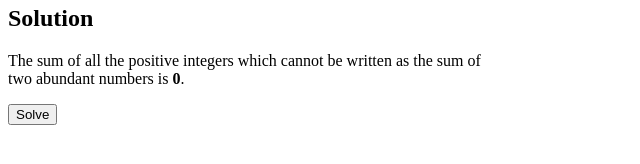
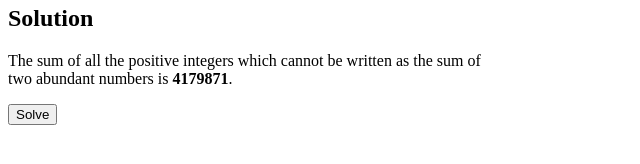
Before and after one commit to mcampo2/project-euler, a website: page problems/023.html in a window 1280 px wide. Both pictures are taken after a click on the button "Solve". Shown: the part 460-624 px from the top of the page, 0-640 px from the left. Drawn offline with Linux system fonts and the light colour scheme.

Commit message:
Solved Problem 23

```diff
--- a/problems/023.html
+++ b/problems/023.html
@@ -44,9 +44,35 @@
     </div>
     <script>
         function solve() {
-            answer = 0;
+            const UPPER_LIMIT = 28123;
+            let answer = 0;
+            let sum = 0;
+            let abundant_nums = [];
+
+            // find all the abundant numbers
+            for(let i = 1; i <= UPPER_LIMIT; i++)
+                if(isAbundant(i)) abundant_nums.push(i);
+
+            // find the sum of the numbers that can't be made from two abundants
+            for(let i = 1; i <= UPPER_LIMIT; i++) {
+                let is_sum = false;
+                for(let j = 0; j < abundant_nums.length; j++) {
+                    if(abundant_nums[j] >= i) break;
+                    if(abundant_nums.includes(i - abundant_nums[j])) {
+                        is_sum = true;
+                        break;
+                    }
+                } if(!is_sum) sum += i;
+            } answer = sum;
 
             document.getElementById("solution").textContent = answer;
+        }
+
+        function isAbundant(n) {
+            let sum = 0;
+            for(let i = 1; i <= n / 2; i++) {
+                if(n % i == 0) sum += i;
+            } return sum > n;
         }
 
         document.getElementById("solve").onclick = solve;
```
Also changed, not shown: index.html (+1 -1 lines).
